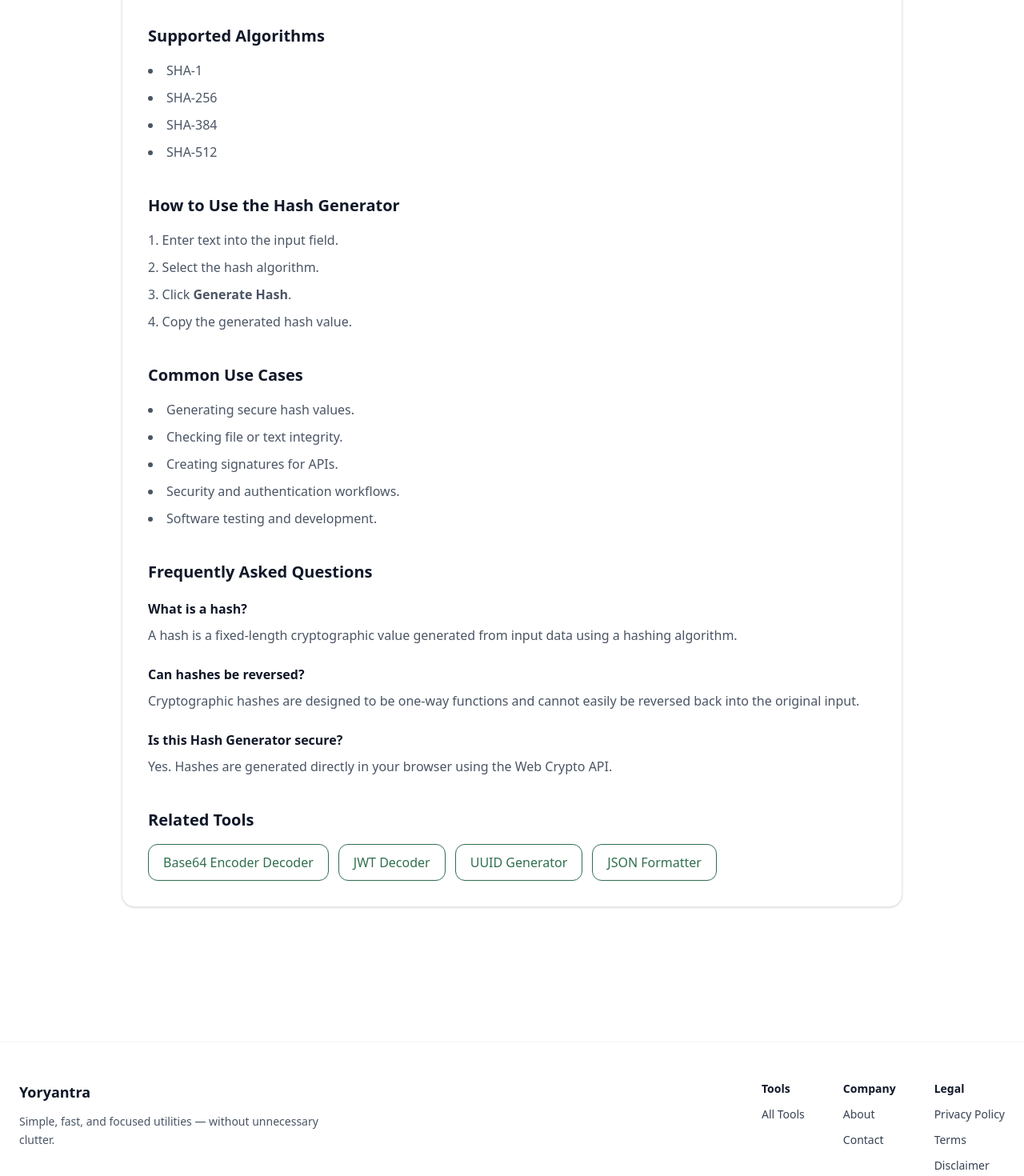
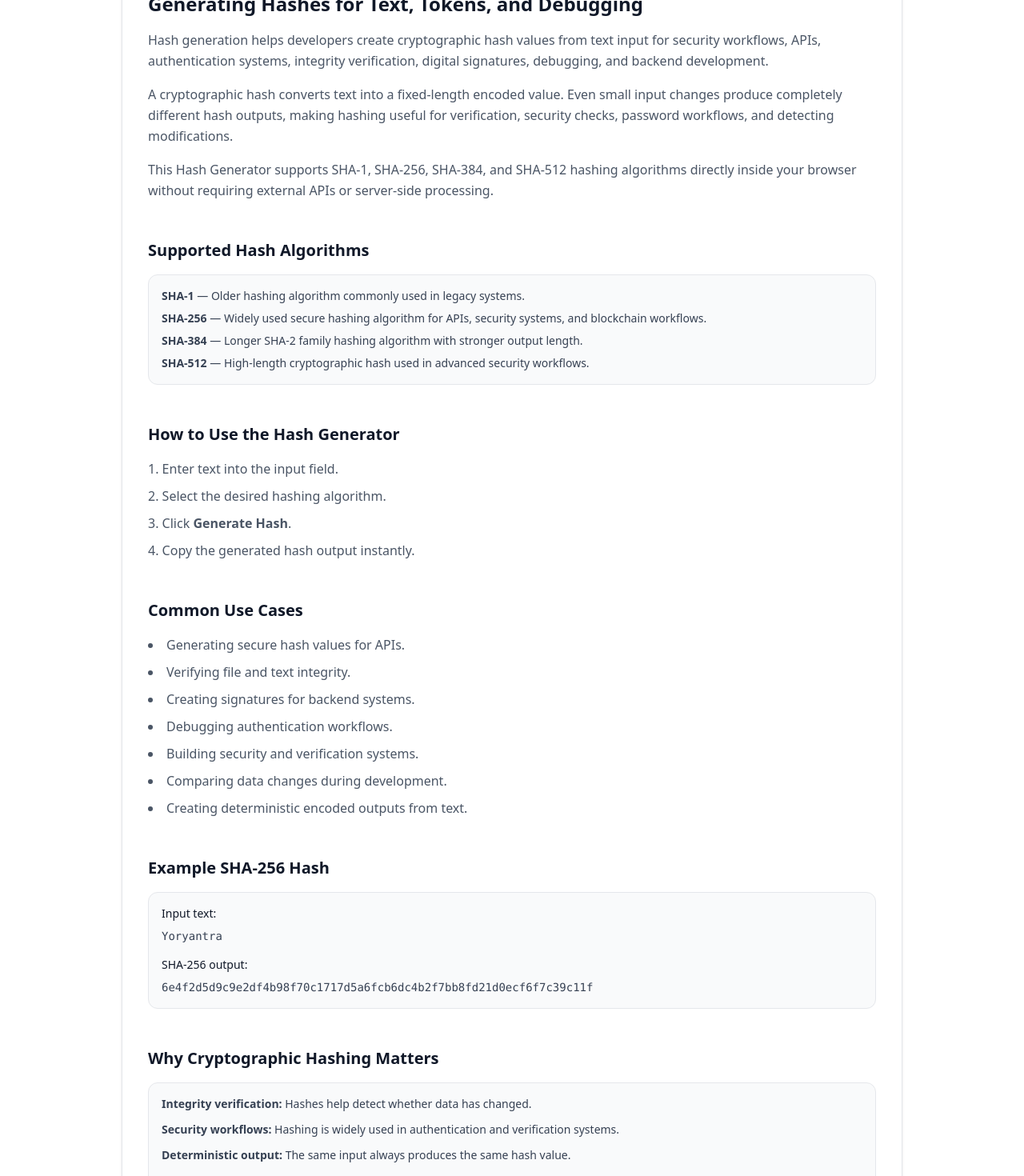
Before and after one commit to vaarunsonawwane-ops/yoryantra-new, a Next.js app: page /tools/hash-generator in a window 1280 px wide. Shown: the part 1330-2800 px from the top of the page at 80% size. Built offline with nearby package versions, Linux system fonts and the light colour scheme.

Commit message:
Hash Generator SEO update

```diff
--- a/app/tools/hash-generator/ToolClient.tsx
+++ b/app/tools/hash-generator/ToolClient.tsx
@@ -7,23 +7,38 @@ import ToolShell from "@/app/components/ToolShell";
 export default function ToolClient() {
   const [input, setInput] = useState("");
   const [output, setOutput] = useState("");
-  const [algorithm, setAlgorithm] = useState("SHA-256");
+  const [algorithm, setAlgorithm] =
+    useState("SHA-256");
 
   const generateHash = async () => {
-    const encoder = new TextEncoder();
-    const data = encoder.encode(input);
+    if (!input.trim()) {
+      setOutput("");
+      return;
+    }
 
-    const hashBuffer = await crypto.subtle.digest(
-      algorithm,
-      data
+    const encoder =
+      new TextEncoder();
+
+    const data = encoder.encode(
+      input
     );
+
+    const hashBuffer =
+      await crypto.subtle.digest(
+        algorithm,
+        data
+      );
 
     const hashArray = Array.from(
       new Uint8Array(hashBuffer)
     );
 
     const hashHex = hashArray
-      .map((b) => b.toString(16).padStart(2, "0"))
+      .map((b) =>
+        b
+          .toString(16)
+          .padStart(2, "0")
+      )
       .join("");
 
     setOutput(hashHex);
@@ -38,7 +53,7 @@ export default function ToolClient() {
   return (
     <ToolShell
       title="Hash Generator"
-      description="Generate MD5, SHA-1, SHA-256, and SHA-512 hashes instantly with this free online Hash Generator."
+      description="Generate SHA-1, SHA-256, SHA-384, and SHA-512 hashes instantly with this free online Hash Generator."
     >
       {/* INPUT */}
       <div>
@@ -50,7 +65,11 @@ export default function ToolClient() {
           className="w-full h-56 rounded-xl border border-gray-300 p-4 text-sm outline-none focus:ring-2 focus:ring-[var(--green)] focus:border-transparent transition"
           placeholder="Enter text to hash..."
           value={input}
-          onChange={(e) => setInput(e.target.value)}
+          onChange={(e) =>
+            setInput(
+              e.target.value
+            )
+          }
         />
       </div>
 
@@ -62,7 +81,11 @@ export default function ToolClient() {
 
         <select
           value={algorithm}
-          onChange={(e) => setAlgorithm(e.target.value)}
+          onChange={(e) =>
+            setAlgorithm(
+              e.target.value
+            )
+          }
           className="w-full rounded-xl border border-gray-300 p-4 text-sm outline-none focus:ring-2 focus:ring-[var(--green)] focus:border-transparent transition"
         >
           <option>SHA-1</option>
@@ -99,7 +122,9 @@ export default function ToolClient() {
           {output && (
             <button
               onClick={() =>
-                navigator.clipboard.writeText(output)
+                navigator.clipboard.writeText(
+                  output
+                )
               }
               className="yoryantra-btn-outline text-sm"
             >
@@ -109,41 +134,80 @@ export default function ToolClient() {
         </div>
 
         <pre className="yoryantra-output overflow-auto text-sm min-h-[180px] whitespace-pre-wrap break-words">
-          {output || "Generated hash will appear here..."}
+          {output ||
+            "Generated hash will appear here..."}
         </pre>
       </div>
 
+      {/* PRIVACY NOTE */}
+      <div className="mt-8 rounded-xl border border-yellow-200 bg-yellow-50 p-4">
+        <h3 className="text-sm font-semibold text-yellow-900">
+          Privacy Note
+        </h3>
+
+        <p className="mt-2 text-sm leading-relaxed text-yellow-800">
+          Hash generation happens locally inside your browser using the Web
+          Crypto API. Your text input is not uploaded, stored, or transmitted
+          to any server.
+        </p>
+      </div>
+
       {/* SEO CONTENT */}
-      <section className="mt-12 border-t border-gray-200 pt-10 space-y-10">
+      <section className="mt-12 border-t border-gray-200 pt-10 space-y-12">
         <div>
           <h2 className="text-2xl font-semibold text-gray-900">
-            What is Hash Generator?
+            Generating Hashes for Text, Tokens, and Debugging
           </h2>
 
           <p className="mt-4 text-gray-600 leading-relaxed">
-            Hash Generator helps you create SHA hashes instantly
-            from text input directly in your browser. Hashes are commonly
-            used in security systems, password storage, APIs, digital
-            signatures, integrity checks, and software development.
+            Hash generation helps developers create cryptographic hash values
+            from text input for security workflows, APIs, authentication
+            systems, integrity verification, digital signatures, debugging, and
+            backend development.
           </p>
 
           <p className="mt-4 text-gray-600 leading-relaxed">
-            A cryptographic hash converts text into a fixed-length string
-            that cannot easily be reversed back into the original value.
+            A cryptographic hash converts text into a fixed-length encoded
+            value. Even small input changes produce completely different hash
+            outputs, making hashing useful for verification, security checks,
+            password workflows, and detecting modifications.
+          </p>
+
+          <p className="mt-4 text-gray-600 leading-relaxed">
+            This Hash Generator supports SHA-1, SHA-256, SHA-384, and SHA-512
+            hashing algorithms directly inside your browser without requiring
+            external APIs or server-side processing.
           </p>
         </div>
 
         <div>
           <h2 className="text-xl font-semibold text-gray-900">
-            Supported Algorithms
+            Supported Hash Algorithms
           </h2>
 
-          <ul className="mt-4 list-disc list-inside space-y-2 text-gray-600 leading-relaxed">
-            <li>SHA-1</li>
-            <li>SHA-256</li>
-            <li>SHA-384</li>
-            <li>SHA-512</li>
-          </ul>
+          <div className="mt-4 rounded-xl border border-gray-200 bg-gray-50 p-4 text-sm text-gray-700">
+            <ul className="space-y-2">
+              <li>
+                <strong>SHA-1</strong> — Older hashing algorithm commonly used
+                in legacy systems.
+              </li>
+
+              <li>
+                <strong>SHA-256</strong> — Widely used secure hashing algorithm
+                for APIs, security systems, and blockchain workflows.
+              </li>
+
+              <li>
+                <strong>SHA-384</strong> — Longer SHA-2 family hashing
+                algorithm with stronger output length.
+              </li>
+
+              <li>
+                <strong>SHA-512</strong> — High-length cryptographic hash used
+                in advanced security workflows.
+              </li>
+            </ul>
+          </div>
         </div>
 
         <div>
@@ -152,10 +216,21 @@ export default function ToolClient() {
           </h2>
 
           <ol className="mt-4 list-decimal list-inside space-y-2 text-gray-600 leading-relaxed">
-            <li>Enter text into the input field.</li>
-            <li>Select the hash algorithm.</li>
-            <li>Click <strong>Generate Hash</strong>.</li>
-            <li>Copy the generated hash value.</li>
+            <li>
+              Enter text into the input field.
+            </li>
+
+            <li>
+              Select the desired hashing algorithm.
+            </li>
+
+            <li>
+              Click <strong>Generate Hash</strong>.
+            </li>
+
+            <li>
+              Copy the generated hash output instantly.
+            </li>
           </ol>
         </div>
 
@@ -165,12 +240,88 @@ export default function ToolClient() {
           </h2>
 
           <ul className="mt-4 list-disc list-inside space-y-2 text-gray-600 leading-relaxed">
-            <li>Generating secure hash values.</li>
-            <li>Checking file or text integrity.</li>
-            <li>Creating signatures for APIs.</li>
-            <li>Security and authentication workflows.</li>
-            <li>Software testing and development.</li>
+            <li>
+              Generating secure hash values for APIs.
+            </li>
+
+            <li>
+              Verifying file and text integrity.
+            </li>
+
+            <li>
+              Creating signatures for backend systems.
+            </li>
+
+            <li>
+              Debugging authentication workflows.
+            </li>
+
+            <li>
+              Building security and verification systems.
+            </li>
+
+            <li>
+              Comparing data changes during development.
+            </li>
+
+            <li>
+              Creating deterministic encoded outputs from text.
+            </li>
           </ul>
+        </div>
+
+        <div>
+          <h2 className="text-xl font-semibold text-gray-900">
+            Example SHA-256 Hash
+          </h2>
+
+          <div className="mt-4 rounded-xl border border-gray-200 bg-gray-50 p-4 text-sm text-gray-700 overflow-auto">
+            <p className="font-medium text-gray-900">
+              Input text:
+            </p>
+
+            <pre className="mt-2 whitespace-pre-wrap break-words">
+{`Yoryantra`}
+            </pre>
+
+            <p className="mt-4 font-medium text-gray-900">
+              SHA-256 output:
+            </p>
+
+            <pre className="mt-2 whitespace-pre-wrap break-words">
+{`6e4f2d5d9c9e2df4b98f70c1717d5a6fcb6dc4b2f7bb8fd21d0ecf6f7c39c11f`}
+            </pre>
+          </div>
+        </div>
+
+        <div>
+          <h2 className="text-xl font-semibold text-gray-900">
+            Why Cryptographic Hashing Matters
+          </h2>
+
+          <div className="mt-4 rounded-xl border border-gray-200 bg-gray-50 p-4 text-sm text-gray-700">
+            <ul className="space-y-3">
+              <li>
+                <strong>Integrity verification:</strong> Hashes help detect
+                whether data has changed.
+              </li>
+
+              <li>
+                <strong>Security workflows:</strong> Hashing is widely used in
+                authentication and verification systems.
+              </li>
+
+              <li>
+                <strong>Deterministic output:</strong> The same input always
+                produces the same hash value.
+              </li>
+
+              <li>
+                <strong>Efficient debugging:</strong> Developers can compare
+                hash values quickly during testing.
+              </li>
+            </ul>
+          </div>
         </div>
 
         <div>
@@ -196,8 +347,20 @@ export default function ToolClient() {
               </h3>
 
               <p className="mt-2 text-gray-600 leading-relaxed">
-                Cryptographic hashes are designed to be one-way functions and
+                Cryptographic hashes are designed as one-way functions and
                 cannot easily be reversed back into the original input.
+              </p>
+            </div>
+
+            <div>
+              <h3 className="font-semibold text-gray-900">
+                Which hash algorithm should I use?
+              </h3>
+
+              <p className="mt-2 text-gray-600 leading-relaxed">
+                SHA-256 is commonly recommended for modern applications and API
+                workflows because it offers stronger security than older
+                algorithms like SHA-1.
               </p>
             </div>
 
@@ -207,8 +370,18 @@ export default function ToolClient() {
               </h3>
 
               <p className="mt-2 text-gray-600 leading-relaxed">
-                Yes. Hashes are generated directly in your browser using the
-                Web Crypto API.
+                Yes. Hashes are generated locally using browser cryptography
+                APIs without sending data externally.
+              </p>
+            </div>
+
+            <div>
+              <h3 className="font-semibold text-gray-900">
+                Is hashing processed on the server?
+              </h3>
+
+              <p className="mt-2 text-gray-600 leading-relaxed">
+                No. Hash generation happens entirely inside your browser.
               </p>
             </div>
           </div>
@@ -219,21 +392,46 @@ export default function ToolClient() {
             Related Tools
           </h2>
 
+          <p className="mt-3 text-gray-600 leading-relaxed">
+            Hash generation often connects with authentication systems,
+            cryptography utilities, JWT workflows, API security, and backend
+            development tools.
+          </p>
+
           <div className="mt-4 flex flex-wrap gap-3">
-            <Link href="/tools/base64-encoder-decoder" className="yoryantra-btn-outline">
+            <Link
+              href="/tools/base64-encoder-decoder"
+              className="yoryantra-btn-outline"
+            >
               Base64 Encoder Decoder
             </Link>
 
-            <Link href="/tools/jwt-decoder" className="yoryantra-btn-outline">
+            <Link
+              href="/tools/jwt-decoder"
+              className="yoryantra-btn-outline"
+            >
               JWT Decoder
             </Link>
 
-            <Link href="/tools/uuid-generator" className="yoryantra-btn-outline">
+            <Link
+              href="/tools/uuid-generator"
+              className="yoryantra-btn-outline"
+            >
               UUID Generator
             </Link>
 
-            <Link href="/tools/json-formatter" className="yoryantra-btn-outline">
+            <Link
+              href="/tools/json-formatter"
+              className="yoryantra-btn-outline"
+            >
               JSON Formatter
+            </Link>
+
+            <Link
+              href="/tools/api-key-generator"
+              className="yoryantra-btn-outline"
+            >
+              API Key Generator
             </Link>
           </div>
         </div>
```
